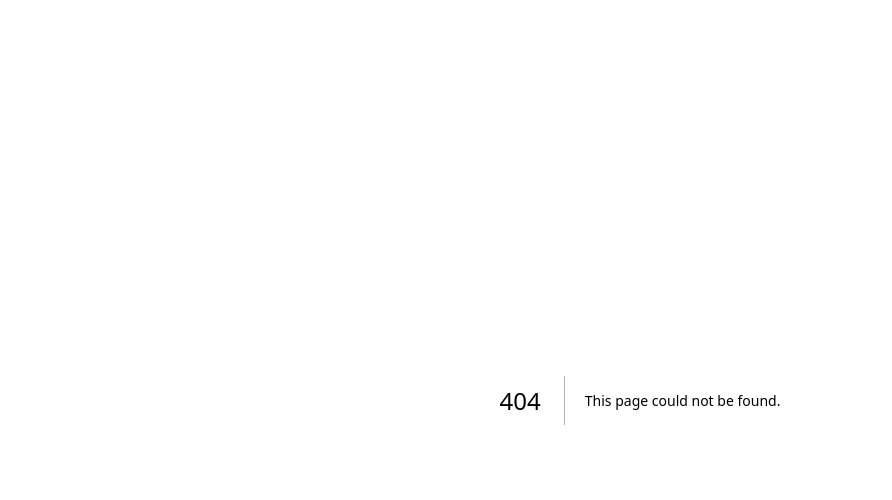
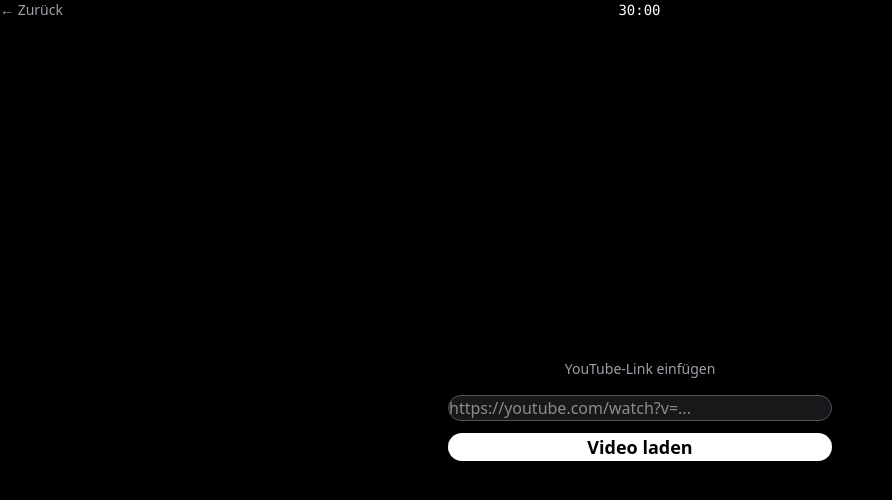
Before and after one commit to aidt2205/mobile-sleeper, a Next.js app: page /player in a window 1280 px wide. Before the commit this address had no page. Shown: the top 500 px of the page, without its empty margins (0-892 px from the left). Built offline with nearby package versions, Linux system fonts and the light colour scheme.

Commit message:
feat: YouTube Player Screen with timer, wake check, wake lock

```diff
--- /dev/null
+++ b/app/player/page.tsx
@@ -0,0 +1,114 @@
+'use client'
+
+import { useState, useRef, useEffect, Suspense } from 'react'
+import { useRouter, useSearchParams } from 'next/navigation'
+import { YouTubePlayer } from '@/components/YouTubePlayer'
+import { CountdownDisplay } from '@/components/CountdownDisplay'
+import { WakeCheckOverlay } from '@/components/WakeCheckOverlay'
+import { useTimer } from '@/hooks/useTimer'
+import { useWakeLock } from '@/hooks/useWakeLock'
+import { extractVideoId } from '@/lib/youtube'
+
+function PlayerContent() {
+  const router = useRouter()
+  const searchParams = useSearchParams()
+  const minutes = parseInt(searchParams.get('minutes') ?? '30', 10)
+
+  const [url, setUrl] = useState('')
+  const [videoId, setVideoId] = useState<string | null>(null)
+  const [urlError, setUrlError] = useState('')
+  const [showWakeCheck, setShowWakeCheck] = useState(false)
+
+  const playerRef = useRef<YTPlayer | null>(null)
+  const { remaining, state, start, extend, reset } = useTimer(minutes)
+  const { request: requestWakeLock, release: releaseWakeLock } = useWakeLock()
+
+  const handlePlayerReady = () => {
+    start()
+    requestWakeLock()
+  }
+
+  useEffect(() => {
+    if (state === 'expired') setShowWakeCheck(true)
+  }, [state])
+
+  const handleWakeContinue = () => {
+    setShowWakeCheck(false)
+    extend()
+    requestWakeLock()
+  }
+
+  const handleWakeSleep = () => {
+    setShowWakeCheck(false)
+    releaseWakeLock()
+    playerRef.current?.stopVideo()
+    router.push('/sleep')
+  }
+
+  const handleUrlSubmit = (e: React.FormEvent) => {
+    e.preventDefault()
+    const id = extractVideoId(url)
+    if (!id) {
+      setUrlError('Kein gültiger YouTube-Link')
+      return
+    }
+    setUrlError('')
+    setVideoId(id)
+  }
+
+  return (
+    <main className="flex flex-col min-h-dvh bg-black relative">
+      <div className="flex items-center justify-between px-4 py-3">
+        <button
+          onClick={() => { releaseWakeLock(); reset(); router.push('/') }}
+          className="text-zinc-400 text-sm px-2 py-1"
+        >
+          ← Zurück
+        </button>
+        <CountdownDisplay seconds={remaining} />
+        <div className="w-16" />
+      </div>
+
+      {!videoId && (
+        <div className="flex flex-col items-center justify-center flex-1 px-6 gap-4">
+          <p className="text-zinc-400 text-sm text-center">YouTube-Link einfügen</p>
+          <form onSubmit={handleUrlSubmit} className="flex flex-col gap-3 w-full max-w-sm">
+            <input
+              type="url"
+              value={url}
+              onChange={(e) => setUrl(e.target.value)}
+              placeholder="https://youtube.com/watch?v=..."
+              className="bg-zinc-900 text-white px-4 py-4 rounded-2xl text-base border border-zinc-800 focus:outline-none focus:border-zinc-600 w-full"
+              autoFocus
+            />
+            {urlError && <p className="text-red-400 text-sm">{urlError}</p>}
+            <button
+              type="submit"
+              className="py-4 rounded-full bg-white text-black font-semibold text-lg"
+            >
+              Video laden
+            </button>
+          </form>
+        </div>
+      )}
+
+      {videoId && (
+        <div className="flex-1 flex flex-col">
+          <YouTubePlayer videoId={videoId} playerRef={playerRef} onReady={handlePlayerReady} />
+        </div>
+      )}
+
+      {showWakeCheck && (
+        <WakeCheckOverlay onContinue={handleWakeContinue} onSleep={handleWakeSleep} />
+      )}
+    </main>
+  )
+}
+
+export default function PlayerPage() {
+  return (
+    <Suspense>
+      <PlayerContent />
+    </Suspense>
+  )
+}
```
